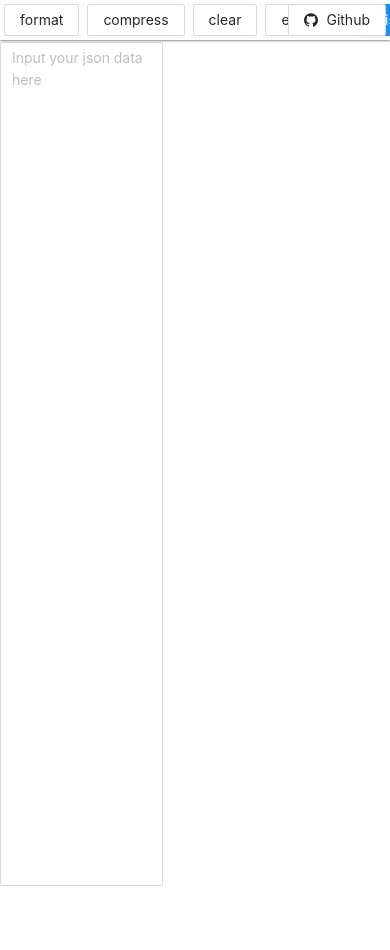
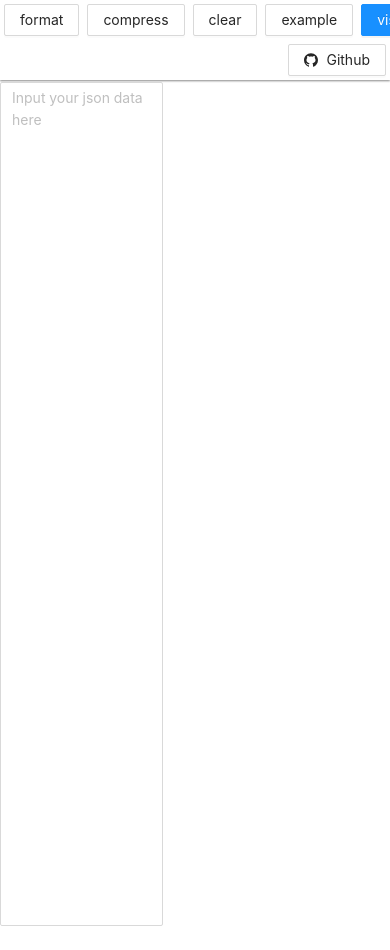
Before and after one commit to Mayazure/superwebtool, a React (Create React App) app: page / in a window 390 px wide. Shown: the top 950 px of the page. Before the commit the page ends 910 px from the top, so only its background shows below. Built offline with nearby package versions, Linux system fonts and the light colour scheme.

Commit message:
Fix layout bug on small screen.

```diff
--- a/src/views/JSONView.js
+++ b/src/views/JSONView.js
@@ -46,7 +46,7 @@ export default function (props){
         <>
             <div className="shadow">
                 <Row>
-                    <Col span={12}>
+                    <Col xs={24} lg={12}>
                         <div className="text-left" style={{margin:'4px'}}>
                             <Space>
                                 <Button onClick={()=>onFormat()}>format</Button>
@@ -57,7 +57,7 @@ export default function (props){
                             </Space>
                         </div>
                     </Col>
-                    <Col span={12}>
+                    <Col xs={24} lg={12}>
                         <div className="text-right" style={{margin:'4px'}}>
                             <Space>
                                 <Button href="https://github.com/Mayazure/superwebtool" icon={<GithubFilled />}>Github</Button>
```
